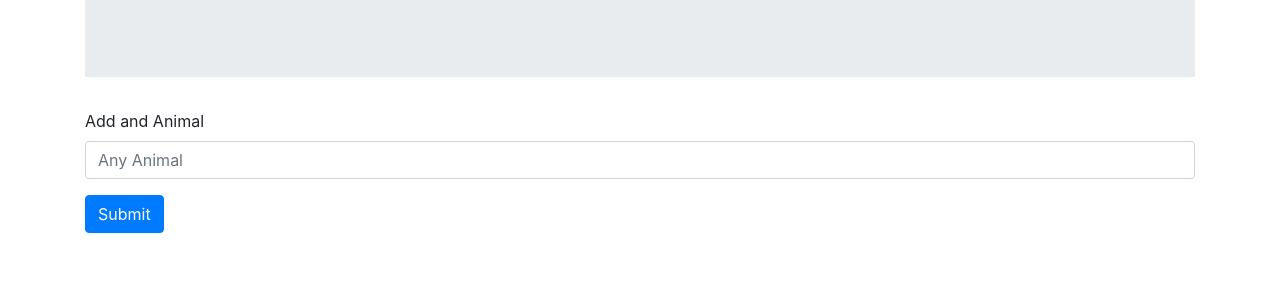
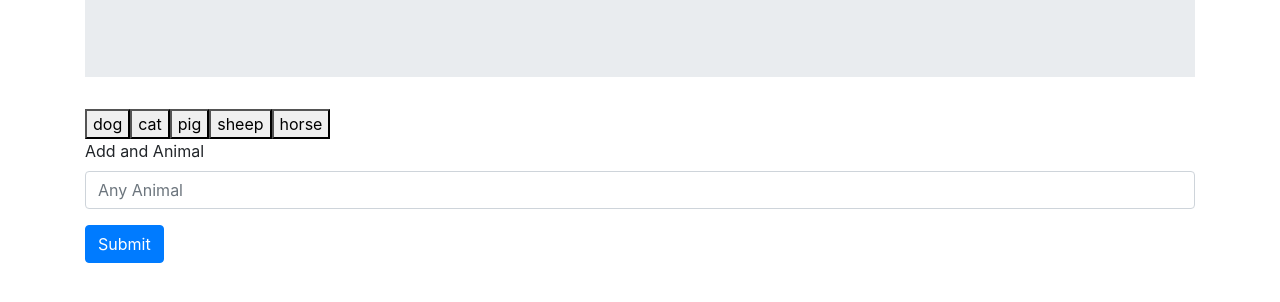
Before and after one commit to Ryanpaul22/Giftastic, a plain HTML site: page index.html in a window 1280 px wide. Shown: the part 172-474 px from the top of the page. Drawn offline with nearby package versions, Linux system fonts and the light colour scheme.

Commit message:
Update index.html

```diff
--- a/index.html
+++ b/index.html
@@ -42,7 +42,7 @@
 <script src="https://cdnjs.cloudflare.com/ajax/libs/jquery/3.3.1/jquery.slim.min.js"></script>
 <script src="https://cdnjs.cloudflare.com/ajax/libs/popper.js/1.13.0/umd/popper.min.js"></script>
 <script src="https://cdnjs.cloudflare.com/ajax/libs/twitter-bootstrap/4.1.3/js/bootstrap.min.js"></script>
-<script src="logic.js"></script>
+<script src="assets/logic.js"></script>
 
     </div>
 </body>
```
